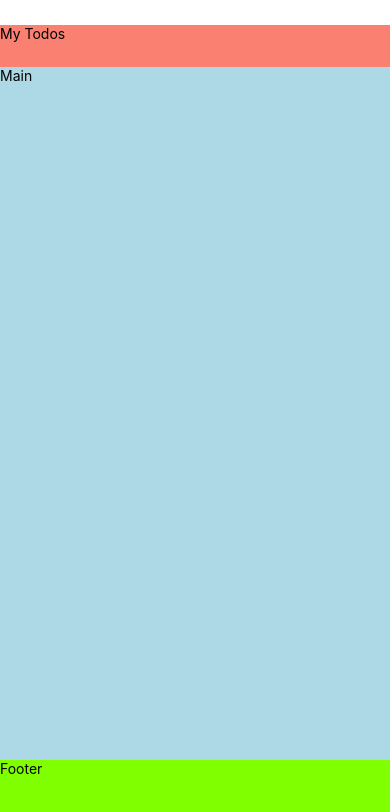
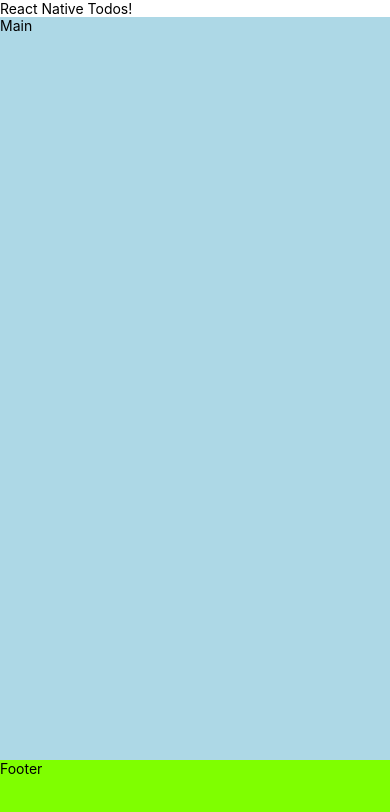
Before and after one commit to r0b-adams/todos-react-native, a React Native app: screen / in a window 390 px wide. Shown: the top 812 px of the page. Built offline with nearby package versions, Linux system fonts and the light colour scheme.

Commit message:
updated header styles

```diff
--- a/components/Header/Header.tsx
+++ b/components/Header/Header.tsx
@@ -1,10 +1,10 @@
 import { View, Text } from 'react-native';
-import header from './HeaderStyles';
+import styles from './HeaderStyles';
 
 const Header = () => {
   return (
-    <View style={header}>
-      <Text>My Todos</Text>
+    <View style={styles.view}>
+      <Text style={styles.text}>React Native Todos!</Text>
     </View>
   );
 };
```
